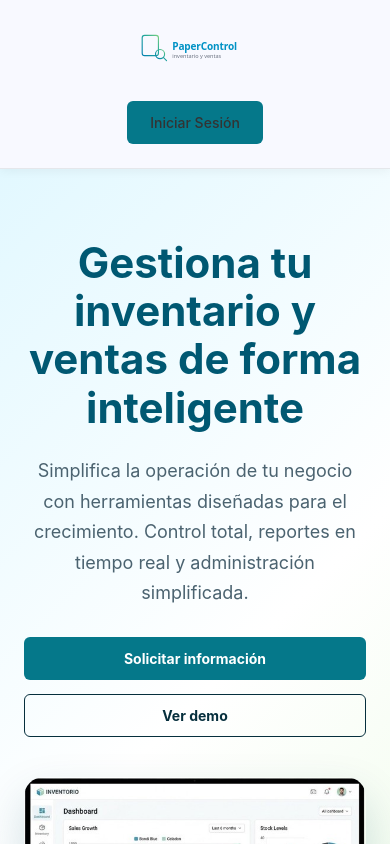
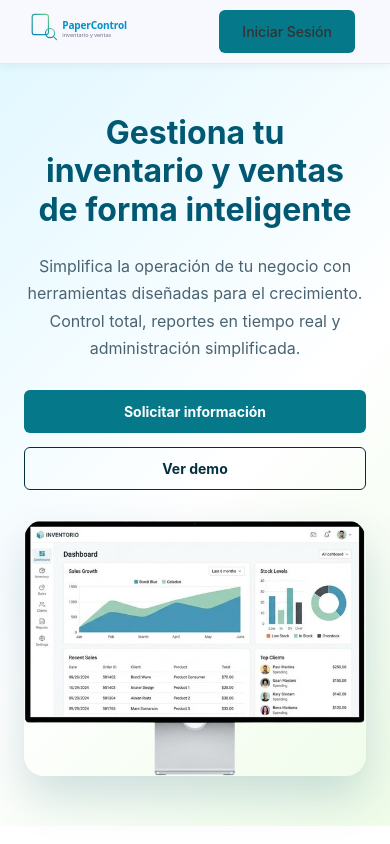
Before and after one commit to jhon0614/LandingPagePaperControl, a React (Vite) app: page / in a window 390 px wide. Shown: the top 844 px of the page. Built offline with nearby package versions, Linux system fonts and the light colour scheme.

Commit message:
mejora responsive movil

```diff
--- a/src/App.css
+++ b/src/App.css
@@ -745,25 +745,29 @@ a {
 
 @media (max-width: 768px) {
   .navbar {
-    flex-direction: column;
-    height: auto;
-    padding: 24px 20px;
-    gap: 20px;
+    flex-direction: row;
+    height: 64px;
+    padding: 0 20px;
+    gap: 0;
+  }
+
+  .nav-menu{
+    display: none;
   }
 
   .hero {
     min-height: auto;
-    padding: 70px 24px;
-    gap: 40px;
+    padding: 50px 24px;
+    gap: 30px;
   }
 
-  .hero h1 {
-    font-size: 42px;
-    line-height: 1.15;
+  .hero h1, .hero-content h2 {
+    font-size: 32px;
+    line-height: 1.2;
   }
 
-  .hero p {
-    font-size: 18px;
+  .hero p, .hero-content p {
+    font-size: 16px;
     line-height: 1.7;
   }
 
@@ -778,7 +782,7 @@ a {
 
   .hero-image img,
   .vistaPrevia-Sistema img {
-    max-width: 360px;
+    max-width: 100%;
   }
 
   .estadisticas-content,
@@ -793,7 +797,7 @@ a {
   .funcionalidades h2,
   .testimonios h2,
   .faq h2 {
-    font-size: 2rem;
+    font-size: 1.8rem;
   }
 
   .row {
@@ -810,24 +814,26 @@ a {
   }
 
   .footer {
-    display: grid;
-    grid-template-columns: 1fr;
+    display: column;
     padding: 40px 24px;
     text-align: center;
-    gap: 36px;
+    gap: 24px;
   }
 
   .footer-logo {
     margin: 0 auto;
-    align-items: center;
     text-align: center;
+    display: flex;
+    flex-direction: column;
+    align-items: center;;
   }
 
   .footer-links {
     margin: 0;
+    width: 100%;
     display: grid;
     grid-template-columns: 1fr;
-    gap: 28px;
+    gap: 24px;
     text-align: center;
   }
 
```
